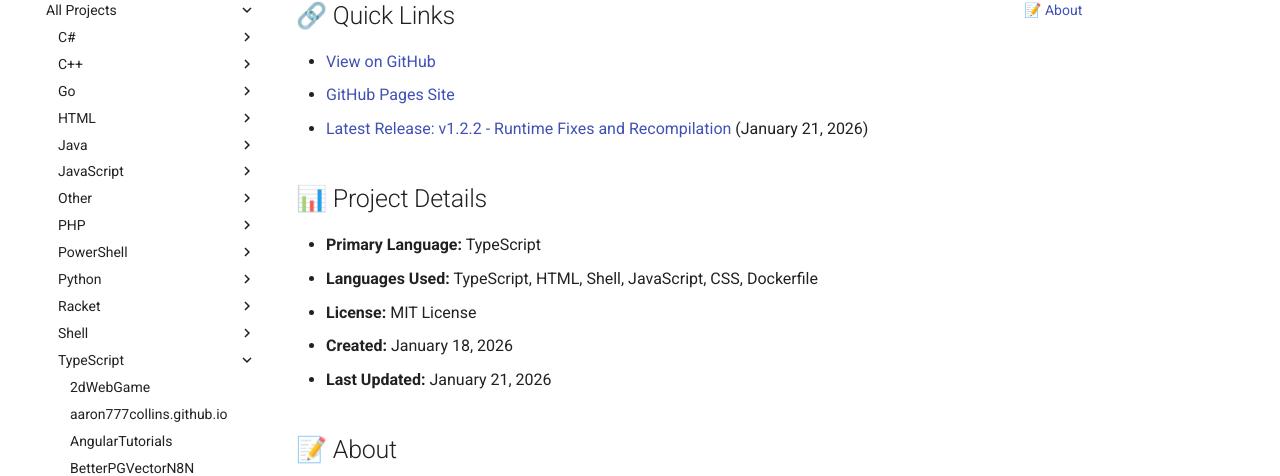
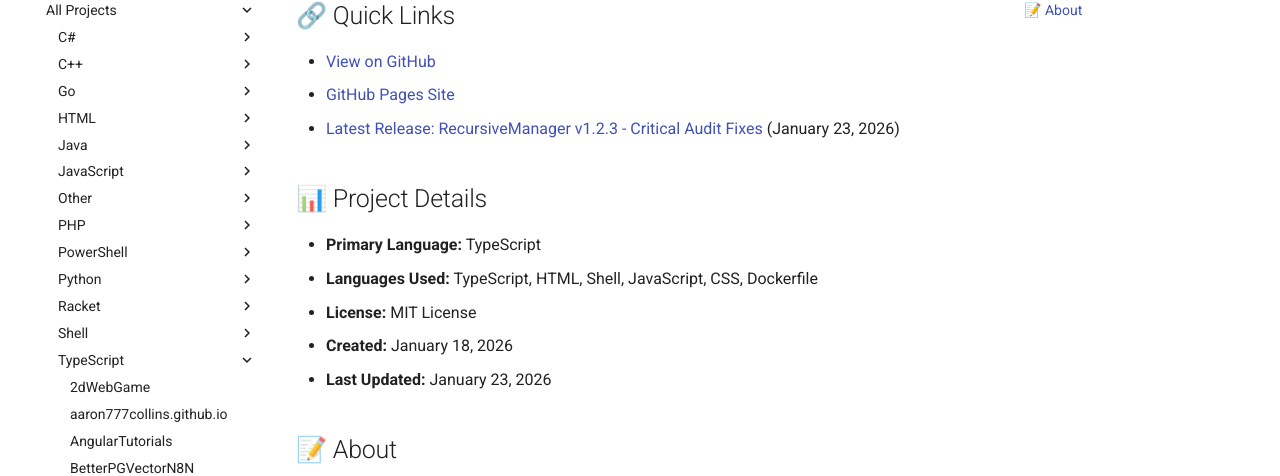
Before and after one commit to aaron777collins/projects, an MkDocs documentation site: the page built from docs/RecursiveManager.md, in a window 1280 px wide. Shown: the part 182-658 px from the top of the page. Built offline with MkDocs 1.6.1 and Material for MkDocs 9.7.7, drawn with Linux system fonts in a browser that asks for light colours.

Commit message:
🤖 Auto-update project documentation
Updated project pages with latest information from GitHub API:
- Repository details and metadata
- Latest releases
- GitHub Pages links
- Language statistics
- Topics and tags
- Star and fork counts

Generated by GitHub Actions on 2026-01-24 03:40:13 UTC

```diff
--- a/docs/RecursiveManager.md
+++ b/docs/RecursiveManager.md
@@ -4,7 +4,7 @@
 
 - [View on GitHub](https://github.com/aaron777collins/RecursiveManager)
 - [GitHub Pages Site](http://www.aaroncollins.info/RecursiveManager/)
-- [Latest Release: v1.2.2 - Runtime Fixes and Recompilation](https://github.com/aaron777collins/RecursiveManager/releases/tag/v1.2.2) (January 21, 2026)
+- [Latest Release: RecursiveManager v1.2.3 - Critical Audit Fixes](https://github.com/aaron777collins/RecursiveManager/releases/tag/v1.2.3) (January 23, 2026)
 
 ## 📊 Project Details
 
@@ -12,7 +12,7 @@
 - **Languages Used:** TypeScript, HTML, Shell, JavaScript, CSS, Dockerfile
 - **License:** MIT License
 - **Created:** January 18, 2026
-- **Last Updated:** January 21, 2026
+- **Last Updated:** January 23, 2026
 
 ## 📝 About
 
--- a/mkdocs.yml
+++ b/mkdocs.yml
@@ -52,9 +52,9 @@ nav:
   - Featured Projects:
     - ZeroTier-GUI-Arch: ZeroTier-GUI-Arch.md
     - portableralph: portableralph.md
+    - ConnectedDrivingPipelineV4: ConnectedDrivingPipelineV4.md
     - MinecraftDatapackLanguage: MinecraftDatapackLanguage.md
     - projects: projects.md
-    - ConnectedDrivingPipelineV4: ConnectedDrivingPipelineV4.md
     - aaron777collins.github.io: aaron777collins.github.io.md
     - ConnectedDrivingMachineLearningPipeline: ConnectedDrivingMachineLearningPipeline.md
     - 2dWebGame: 2dWebGame.md
```
Also changed, not shown: docs/ConnectedDrivingPipelineV4.md (+1 -1 lines), docs/MinecraftDatapackLanguage.md (+1 -1 lines), docs/projects-test.md (+1 -1 lines), docs/projects.md (+1 -1 lines).
